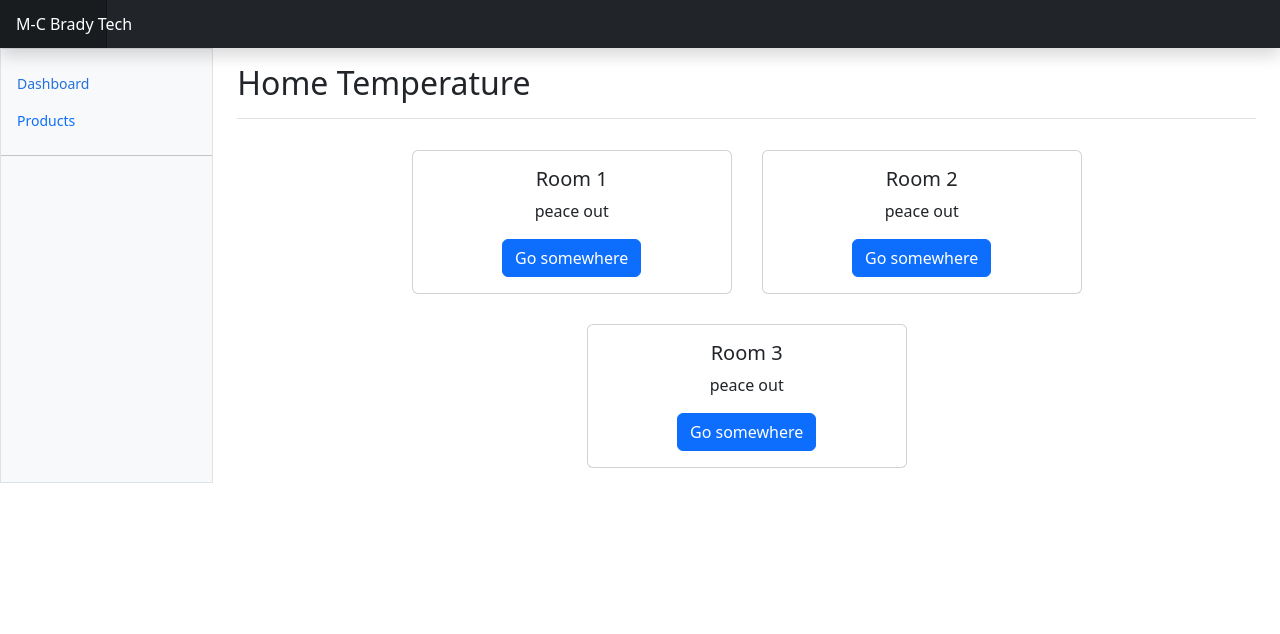
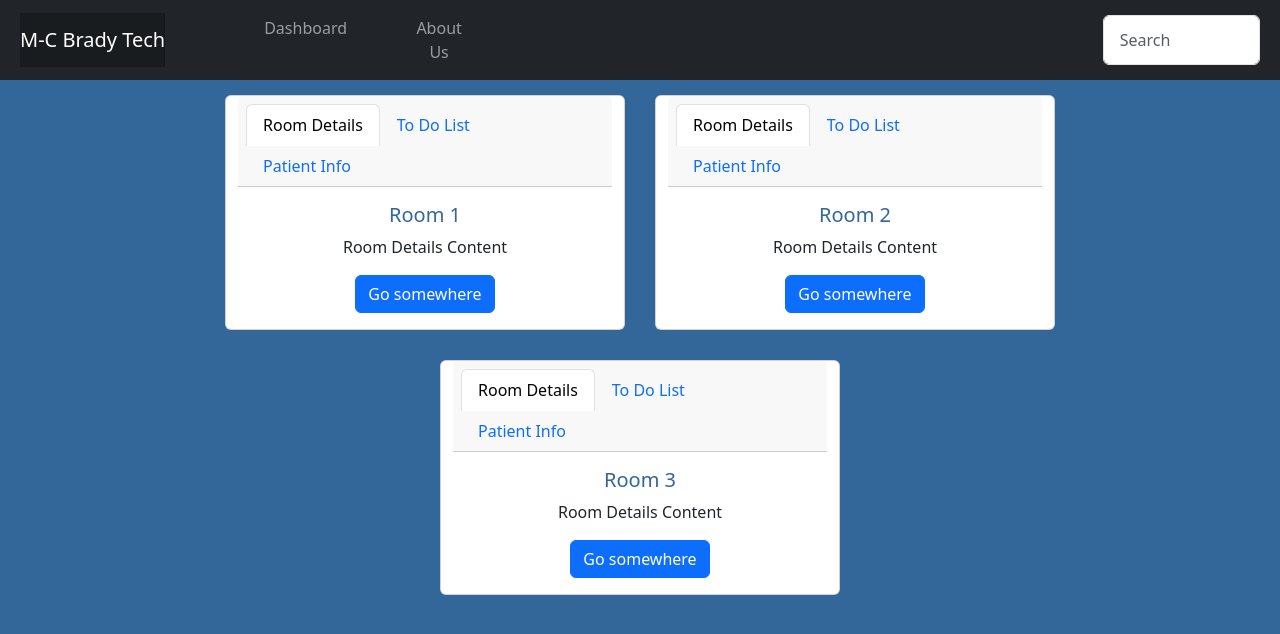
Before and after one commit to ElijahB09/secom319, a React (Create React App) app in the folder Final_Project/final/: page / in a window 1280 px wide. Shown: the top 634 px of the page. Built offline with nearby package versions, Linux system fonts and the light colour scheme.

Commit message:
Tab navigation

```diff
--- a/Final_Project/final/src/components/CardComp.jsx
+++ b/Final_Project/final/src/components/CardComp.jsx
@@ -2,16 +2,70 @@ import '../styling/App.css';
 import 'bootstrap/dist/css/bootstrap.css';
 import '../styling/dashboard.scss'
 import Card from 'react-bootstrap/Card';
-import {Button} from 'react-bootstrap';
+import {Button, Nav} from 'react-bootstrap';
+import {useState} from 'react';
+
+const RenderCardTabs = (props) => {
+	return <Card.Header>
+		<Nav variant="tabs" defaultActiveKey="#room-details" onSelect={props.onTabClick}>
+			<Nav.Item>
+				<Nav.Link href="#room-details" onSelect={() => props.onTabClick('#room-details')}>Room Details</Nav.Link>
+			</Nav.Item>
+			<Nav.Item>
+				<Nav.Link href="#todo-list" onSelect={() => props.onTabClick('#todo-list')}>To Do List</Nav.Link>
+			</Nav.Item>
+			<Nav.Item>
+				<Nav.Link href="#patient-info" onSelect={() => props.onTabClick('#patient-info')}>Patient Info</Nav.Link>
+			</Nav.Item>
+		</Nav>
+	</Card.Header>
+};
 
 function CardComp(props) {
+	const [activeTab, setActiveTab] = useState('#room-details');
+
+	const handleTabClick = (tab) => {
+		console.log("Hello");
+		setActiveTab(tab);
+	};
+
+	const renderContent = () => {
+		switch (activeTab) {
+			case '#room-details':
+				return (
+					<>
+						<Card.Text>Room Details Content</Card.Text>
+					</>
+				);
+			case '#todo-list':
+				return (
+					<>
+						<Card.Text>To Do List Content</Card.Text>
+					</>
+				);
+			case '#patient-info':
+				return (
+					<>
+						<Card.Text>Patient info Content</Card.Text>
+					</>
+				);
+			default:
+				return (
+					<>
+						<Card.Text>No Tab Card Content</Card.Text>
+					</>
+				);
+		}
+	};
+
+	const cardHead = <RenderCardTabs onTabClick={handleTabClick} />;
+
 	return (
-		<Card style={{ width: '20rem', margin: '15px'}}>
+		<Card style={{width: '25rem', margin: '15px', backgroundColor: '#FFFFFF'}}>
+			{cardHead}
 			<Card.Body>
-				<Card.Title>{props.title}</Card.Title>
-				<Card.Text>
-					{props.text}
-				</Card.Text>
+				<Card.Title style={{color: '#336699'}}>{props.title}</Card.Title>
+				{renderContent()}
 				<Button variant="primary">Go somewhere</Button>
 			</Card.Body>
 		</Card>
--- a/Final_Project/final/src/components/Header.jsx
+++ b/Final_Project/final/src/components/Header.jsx
@@ -1,32 +1,25 @@
 import '../styling/App.css';
 import 'bootstrap/dist/css/bootstrap.css';
 import '../styling/dashboard.scss'
+import {Form, FormControl, Nav, Navbar} from 'react-bootstrap';
 
 function Header() {
 	return (
-		<header className="navbar sticky-top bg-dark flex-md-nowrap p-0 shadow" data-bs-theme="dark">
-			<a className="navbar-brand col-md-3 col-lg-1 me-0 px-3 fs-6 text-white" href="Final_Project/final/src#">M-C Brady Tech</a>
 
-			<ul className="navbar-nav flex-row d-md-none">
-				<li className="nav-item text-nowrap">
-					<button className="nav-link px-3 text-white" type="button" data-bs-toggle="collapse"
-							data-bs-target="#navbarSearch" aria-controls="navbarSearch" aria-expanded="false"
-							aria-label="Toggle search">
-					</button>
-				</li>
-				<li className="nav-item text-nowrap">
-					<button className="nav-link px-3 text-white" type="button" data-bs-toggle="offcanvas"
-							data-bs-target="#sidebarMenu" aria-controls="sidebarMenu" aria-expanded="false"
-							aria-label="Toggle navigation">
-					</button>
-				</li>
-			</ul>
+		<Navbar id="nav-buttons-wrapp" bg="dark" variant="dark" expand="lg">
 
-			<div id="navbarSearch" className="navbar-search w-100 collapse">
-				<input className="form-control w-100 rounded-0 border-0" type="text" placeholder="Search"
-					   aria-label="Search"/>
-			</div>
-		</header>
+			<Navbar.Brand id="title">M-C Brady Tech</Navbar.Brand>
+			<Nav className="mr-auto">
+				<Nav.Link id="nav-dashboard" href="#dashboard">Dashboard</Nav.Link>
+				<Nav.Link id="nav-about" href="#about-us">About Us</Nav.Link>
+			</Nav>
+			<Form id="nav-form" style={{width:"65%"}}>
+				<FormControl id="nav-search" type="text" placeholder="Search" className="mr-sm-2"
+							 style={{width: "20%"}}/>
+			</Form>
+
+		</Navbar>
+
 	);
 }
 
--- a/Final_Project/final/src/components/Sidebar.jsx
+++ /dev/null
@@ -1,39 +0,0 @@
-import '../styling/App.css';
-import 'bootstrap/dist/css/bootstrap.css';
-import '../styling/dashboard.scss'
-
-function Sidebar() {
-	return (
-		<div className="sidebar border border-right col-md-3 col-lg-2 p-0 bg-body-tertiary">
-			<div className="offcanvas-md offcanvas-end bg-body-tertiary" tabIndex="-1" id="sidebarMenu"
-				 aria-labelledby="sidebarMenuLabel">
-				<div className="offcanvas-header">
-					<h5 className="offcanvas-title" id="sidebarMenuLabel">M-C Brady Tech</h5>
-					<button type="button" className="btn-close" data-bs-dismiss="offcanvas"
-							data-bs-target="#sidebarMenu" aria-label="Close"></button>
-				</div>
-				<div className="offcanvas-body d-md-flex flex-column p-0 pt-lg-3 overflow-y-auto">
-					<ul className="nav flex-column">
-						<li className="nav-item">
-							<a className="nav-link d-flex align-items-center gap-2 active"
-							   aria-current="page" href="Final_Project/final/src#">
-								Dashboard
-							</a>
-						</li>
-						<li className="nav-item">
-							<a className="nav-link d-flex align-items-center gap-2"
-							   href="./catalog.html">
-								Products
-							</a>
-						</li>
-					</ul>
-
-					<hr className="my-3"/>
-
-				</div>
-			</div>
-		</div>
-	);
-}
-
-export default Sidebar;
--- a/Final_Project/final/src/pages/App.jsx
+++ b/Final_Project/final/src/pages/App.jsx
@@ -1,19 +1,16 @@
 import '../styling/App.css';
 import 'bootstrap/dist/css/bootstrap.css';
 import '../styling/dashboard.scss'
-import Sidebar from '../components/Sidebar';
 import Header from '../components/Header';
 import Overview from './Overview';
 
 function App() {
 	return (
-		<div className="App">
+		<div className="App" style={{background: '#336699'}}>
 			<Header/>
-			<div className="container-fluid">
-				<div className="row">
-					<Sidebar/>
-					<Overview/>
-				</div>
+
+			<div className="container-fluid" style={{height: '100vh'}}>
+				<Overview/>
 			</div>
 		</div>
 	);
--- a/Final_Project/final/src/pages/Overview.jsx
+++ b/Final_Project/final/src/pages/Overview.jsx
@@ -5,18 +5,12 @@ import CardComp from '../components/CardComp';
 
 function Overview() {
 	return (
-		<main className="col-md-9 ms-sm-auto col-lg-10 px-md-4">
-			<div
-				className="d-flex justify-content-between flex-wrap flex-md-nowrap align-items-center pt-3 pb-2 mb-3 border-bottom">
-				<h1 className="h2">Home Temperature</h1>
-
-			</div>
-
+		<main className="col-md-8 col-lg-12 px-md-5">
 			<div className="container-fluid">
 				<div className="row" style={{justifyContent: 'center'}}>
-					<CardComp title={'Room 1'} text={'peace out'}/>
-					<CardComp title={'Room 2'} text={'peace out'}/>
-					<CardComp title={'Room 3'} text={'peace out'}/>
+					<CardComp hasTabs={0} title={'Room 1'} temp={'72'} humidity={'35'}/>
+					<CardComp hasTabs={0} title={'Room 2'} temp={'68'} humidity={'38'}/>
+					<CardComp hasTabs={0} title={'Room 3'} temp={'71'} humidity={'36'}/>
 				</div>
 			</div>
 		</main>
--- a/Final_Project/final/src/styling/App.css
+++ b/Final_Project/final/src/styling/App.css
@@ -36,3 +36,25 @@
         transform: rotate(360deg);
     }
 }
+
+#title{
+    margin-left: 20px;
+}
+
+form {
+    display: flex !important;
+    justify-content: end;
+    margin-right: 20px;
+}
+
+#nav-dashboard {
+    margin-left: 75px;
+}
+#nav-search {
+    align-self: end;
+    margin-left: 25px;
+}
+
+#nav-about {
+    margin-left: 50px;
+}
--- /dev/null
+++ b/package.json
@@ -0,0 +1,5 @@
+{
+  "dependencies": {
+    "react-sidebar": "^3.0.2"
+  }
+}
```
Also changed, not shown: Final_Project/final/src/components/NavBarComp.jsx (added, +24 -0 lines), 1 other file (tests, documents, lock files or other folders). Lines whose indentation alone changed are shown as unchanged.
